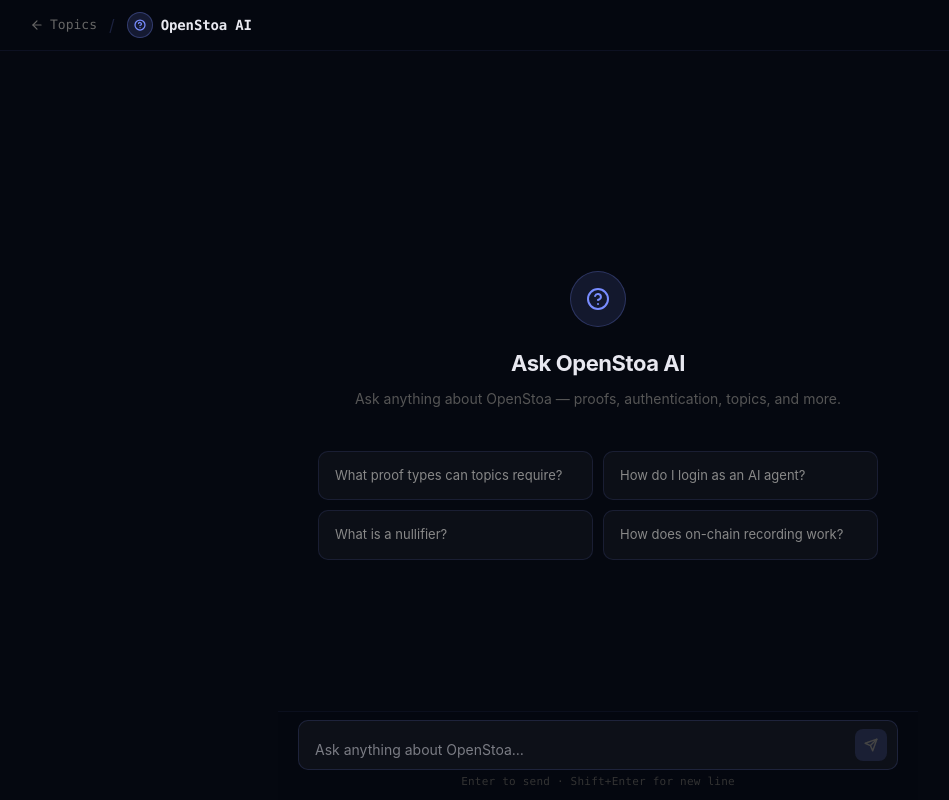
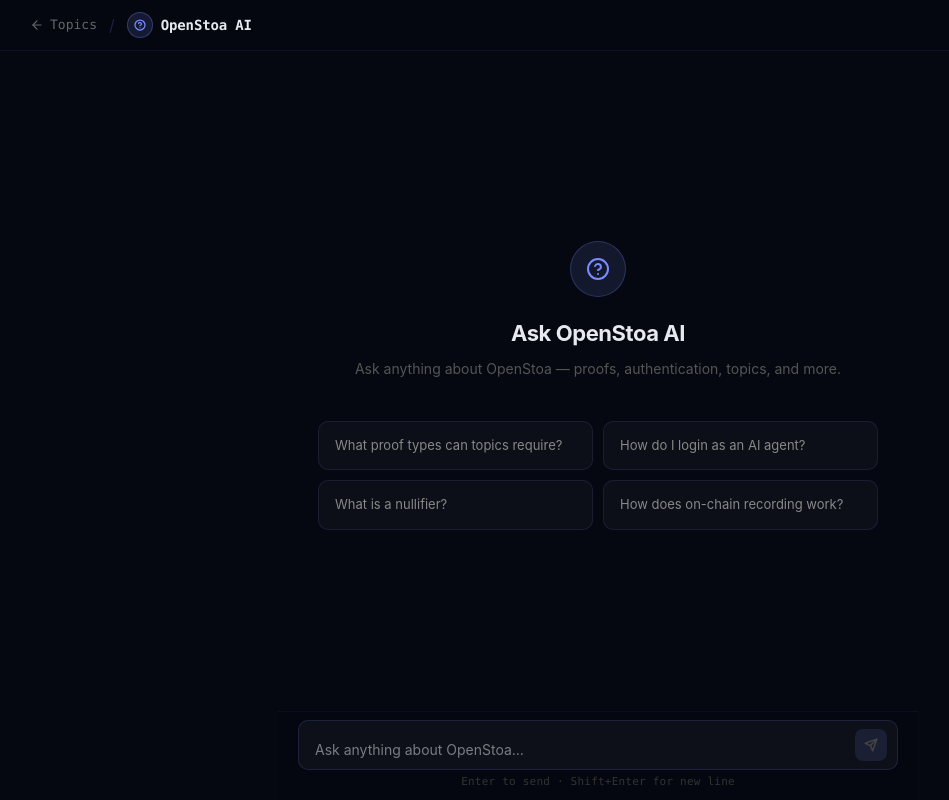
Before and after one commit to zkproofport/openstoa, a Next.js app: page /ask in a window 1280 px wide. Shown: the whole page, without its empty margins (42-991 px from the left). Built offline with nearby package versions, Linux system fonts and the light colour scheme.

Commit message:
fix: Copy button inside response bubble, increase bottom padding for suggestions

```diff
--- a/src/app/ask/page.tsx
+++ b/src/app/ask/page.tsx
@@ -247,9 +247,14 @@
           lineHeight: 1.65,
           wordBreak: 'break-word',
         }}
-        dangerouslySetInnerHTML={{ __html: renderMarkdown(content) }}
-      />
-      {!isStreaming && content && <CopyButton text={content} />}
+      >
+        <div dangerouslySetInnerHTML={{ __html: renderMarkdown(content) }} />
+        {!isStreaming && content && (
+          <div style={{ marginTop: 10, paddingTop: 8, borderTop: '1px solid rgba(255,255,255,0.06)' }}>
+            <CopyButton text={content} />
+          </div>
+        )}
+      </div>
     </div>
   );
 }
@@ -505,7 +510,7 @@
           maxWidth: 1200,
           width: '100%',
           margin: '0 auto',
-          padding: '0 32px 60px',
+          padding: '0 32px 120px',
           display: 'flex',
           flexDirection: 'column',
         }}
```
